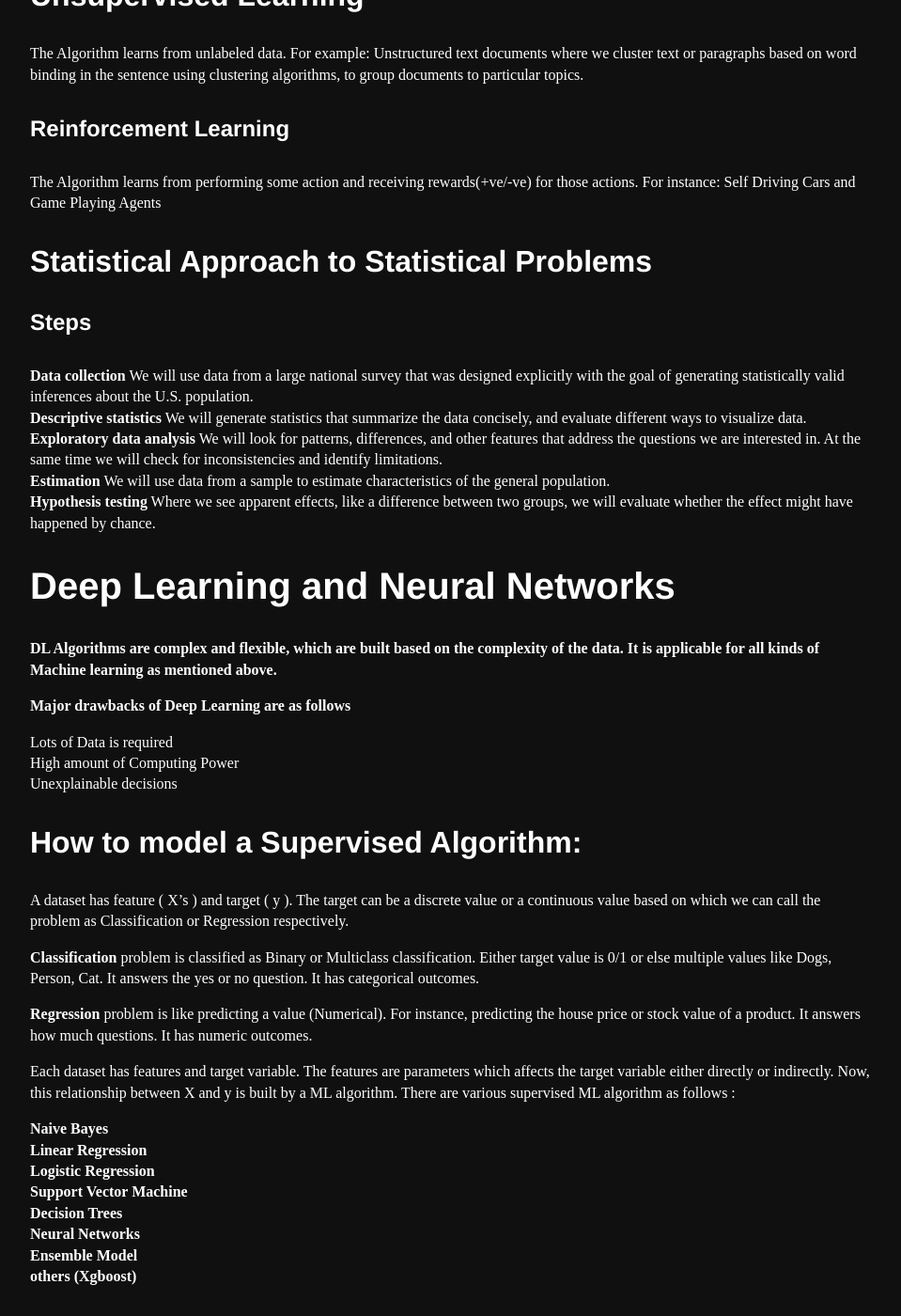
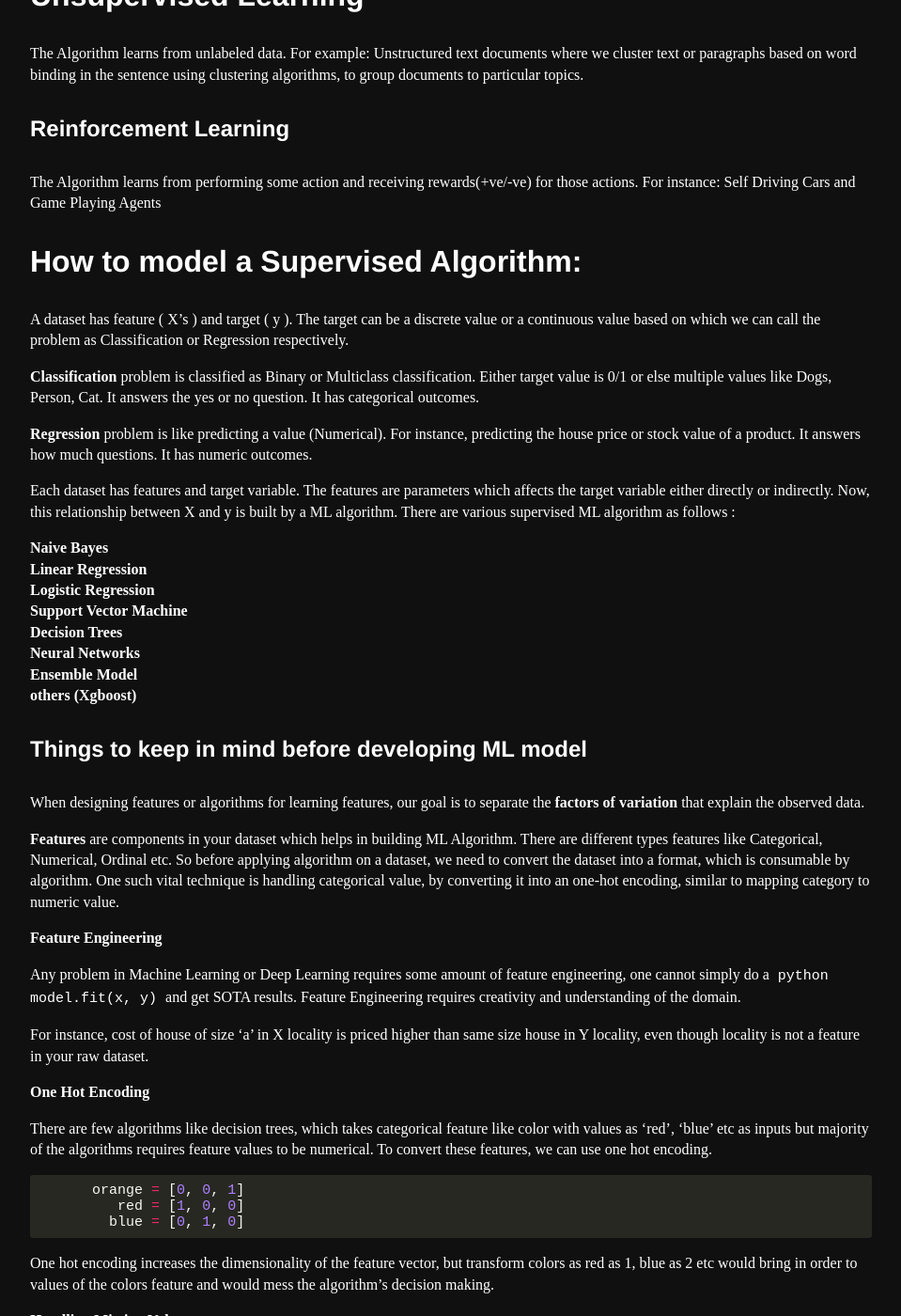
Before and after one commit to Mayurji/mayurji.github.io, a Jekyll site: the page built from _machine-learning/2020-11-06-machine-learning.md, in a window 1280 px wide and 1400 px high, scrolled down 686 px. Shown: the whole window at 94% size, without its empty margins (160-1119 px from the left). Built offline with Jekyll 4.4.1, drawn with Linux system fonts in a browser that asks for light colours; some of the changed text lies outside the part shown.

Commit message:
Update 2020-11-06-machine-learning.md

```diff
--- a/_machine-learning/2020-11-06-machine-learning.md
+++ b/_machine-learning/2020-11-06-machine-learning.md
@@ -27,26 +27,6 @@ Machine learning is an application of artificial intelligence (AI) that provides
 
 #### Reinforcement Learning
    The Algorithm learns from performing some action and receiving rewards(+ve/-ve) for those actions. For instance: Self Driving Cars and Game Playing Agents
-
-### Statistical Approach to Statistical Problems
-
-#### Steps
-
-**Data collection** We will use data from a large national survey that was designed explicitly with the goal of generating statistically valid inferences about the U.S. population.\
-**Descriptive statistics** We will generate statistics that summarize the data concisely, and evaluate different ways to visualize data.\
-**Exploratory data analysis** We will look for patterns, differences, and other features that address the questions we are interested in. At the same time we will check for inconsistencies and identify limitations.\
-**Estimation** We will use data from a sample to estimate characteristics of the general population.\
-**Hypothesis testing** Where we see apparent effects, like a difference between two groups, we will evaluate whether the effect might have happened by chance.
-
-## Deep Learning and Neural Networks
-
-**DL Algorithms are complex and flexible, which are built based on the complexity of the data. It is applicable for all kinds of Machine learning as mentioned above.**
-
-**Major drawbacks of Deep Learning are as follows**
-
-Lots of Data is required\
-High amount of Computing Power\
-Unexplainable decisions
 
 ### How to model a Supervised Algorithm:
 
```
Also changed, not shown: other parts of _machine-learning/2020-11-06-machine-learning.md (+4 -2 lines).
